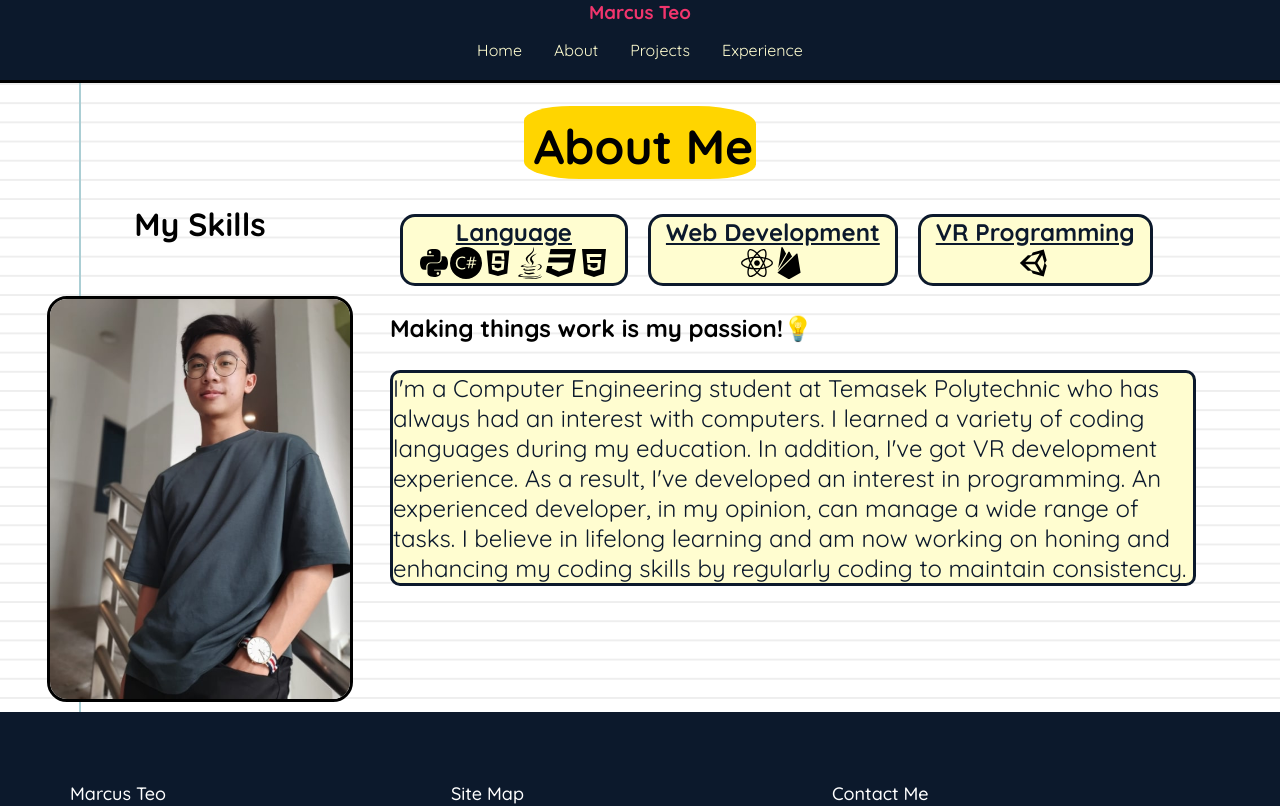
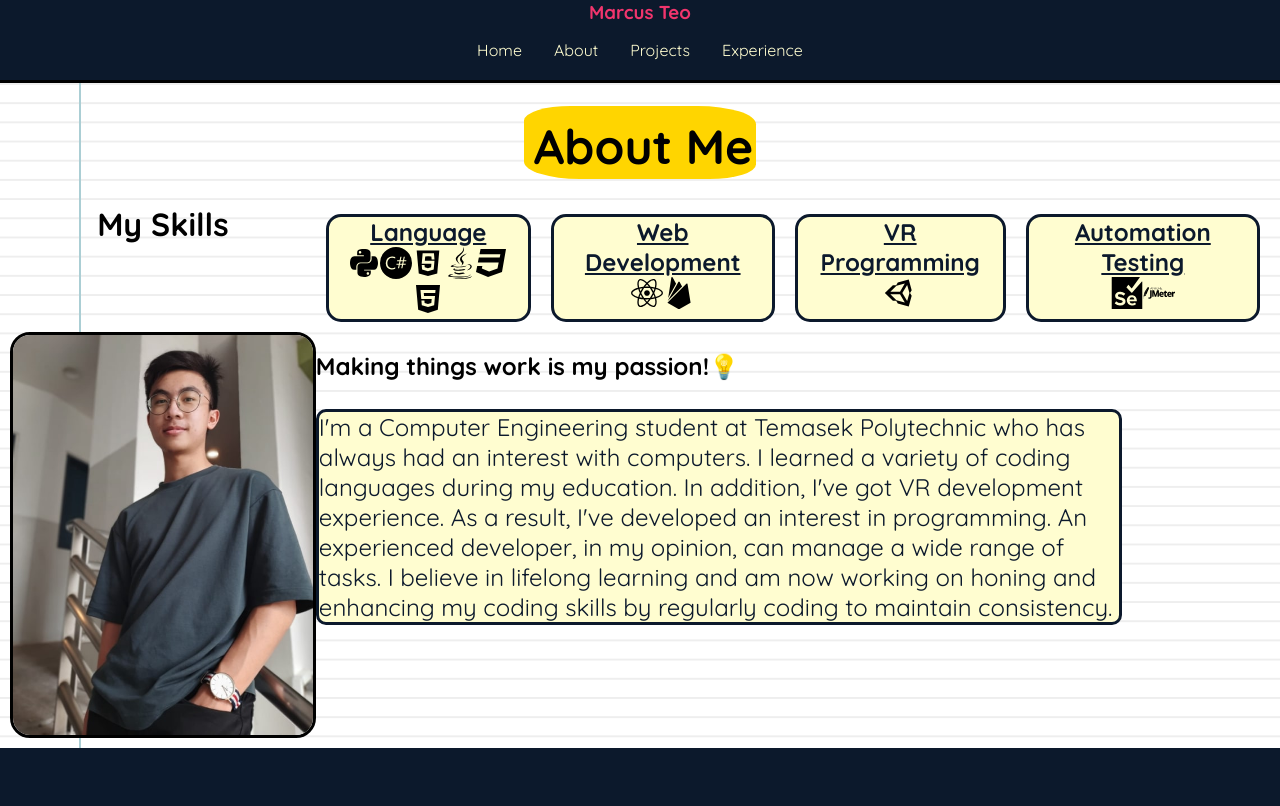
Before and after one commit to MarcusTeoQiYang/Online-Portfolio, a React (Create React App) app: page /AboutMe in a window 1280 px wide. Shown: the top 806 px of the page. Built offline with nearby package versions, Linux system fonts and the light colour scheme.

Commit message:
Updated AboutMe page

```diff
--- a/src/Pages/AboutMe.js
+++ b/src/Pages/AboutMe.js
@@ -1,7 +1,7 @@
 import Me from '../images/PhotoMe.jpg'
 import { FaPython,FaReact,FaJava,FaUnity, FaCss3, FaHtml5 } from 'react-icons/fa';
 import { DiJavascript } from "react-icons/di";
-import { SiFirebase,SiCsharp } from "react-icons/si"
+import { SiFirebase,SiCsharp,SiSelenium,SiApachejmeter } from "react-icons/si"
 const Aboutme = () => {
     return (
         <div className="me">
@@ -36,6 +36,13 @@ const Aboutme = () => {
                                     <FaUnity size = '2rem'/>
                                 </ul>
                             </div>
+                            <div className="skills-col">
+                                <h2><u>Automation Testing</u></h2>
+                                <ul>
+                                    <SiSelenium size = '2rem'/>
+                                    <SiApachejmeter size = '2rem'/>
+                                </ul>
+                            </div>
                         </div>
                         <div className="bioimage">
                             <img src={ Me } alt="me" />
```
